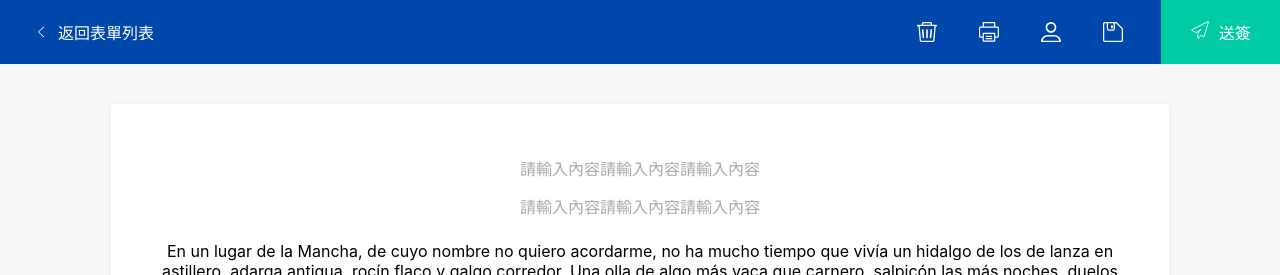
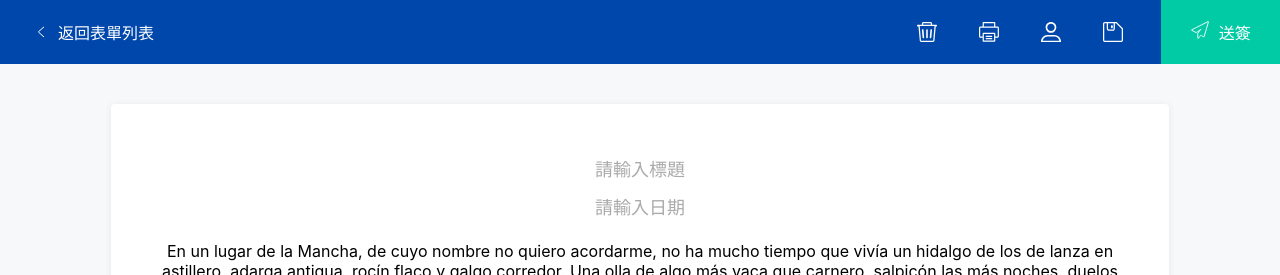
Before and after one commit to securenai/first-steamship-group-demo, a React (Create React App) app: page / in a window 1280 px wide. Shown: the top 275 px of the page. Built offline with nearby package versions, Linux system fonts and the light colour scheme.

Commit message:
Add title and date

```diff
--- a/src/components/Document/index.jsx
+++ b/src/components/Document/index.jsx
@@ -5,8 +5,8 @@ import Title from '../Parts/Title';
 const Document = () => {
 	return (
 		<div className="document">
-			<Title />
-			<Title />
+			<Title len={500} ph="請輸入標題" />
+			<Title len={200} ph="請輸入日期" />
 			<p>
 				En un lugar de la Mancha, de cuyo nombre no quiero acordarme, no ha
 				mucho tiempo que vivía un hidalgo de los de lanza en astillero, adarga
--- a/src/components/Parts/Title/index.jsx
+++ b/src/components/Parts/Title/index.jsx
@@ -1,18 +1,47 @@
 import React from 'react';
-import { useState } from 'react';
+import { useState, useEffect, useRef } from 'react';
 import './styles.css';
 
-const Title = () => {
+const Title = (props) => {
+	// const inputRef = useRef(null);
+	console.log(props);
+	const len = props.len;
 	const [editMode, setEditMode] = useState(false);
-	const [title, setTitle] = useState('請輸入內容請輸入內容請輸入內容');
+	const [title, setTitle] = useState(props.ph);
+	const [inputVal, setInputVal] = useState('');
 
-	return editMode ? (
-		<div>
-			<input type="text" />
-		</div>
-	) : (
-		<div className="title">
-			<div>{title}</div>
+	useEffect(() => {
+		if (inputVal) {
+			setTitle(inputVal);
+		} else {
+			setTitle(props.ph);
+		}
+	}, [inputVal]);
+
+	const handleKeyDown = (e) => {
+		if (e.key === 'Enter') {
+			setEditMode(false);
+		}
+	};
+
+	return (
+		<div
+			className={`title ${inputVal ? 'titleBlack' : ''}`}
+			onClick={() => {
+				setEditMode(true);
+			}}>
+			{editMode ? (
+				<input
+					className={`inputStyles input-${len}`}
+					type="text"
+					value={inputVal}
+					onKeyDown={handleKeyDown}
+					onChange={(e) => setInputVal(e.target.value)}
+					autoFocus
+				/>
+			) : (
+				title
+			)}
 		</div>
 	);
 };
--- a/src/components/Parts/Title/styles.css
+++ b/src/components/Parts/Title/styles.css
@@ -1,14 +1,37 @@
 .title {
 	color: #aaaaaa;
 	width: fit-content;
+	/* min-width: 100%; */
 	padding: 0 40px;
 	height: 38px;
 	display: flex;
 	justify-content: center;
 	align-items: center;
+	font-size: 18px;
+}
+.titleBlack {
+	color: #000000;
 }
 .title:hover {
 	background-color: #e9f2ff;
 	border: 1px solid #0047ab;
 	/* border-color: #0047ab; */
 }
+.inputStyles {
+	background-color: #e9f2ff;
+	border: none;
+	outline: none;
+	font-size: 16px;
+}
+.input-500 {
+	width: 500px;
+}
+.input-300 {
+	width: 300px;
+}
+.input-200 {
+	width: 200px;
+}
+.input-100 {
+	width: 100px;
+}
```
